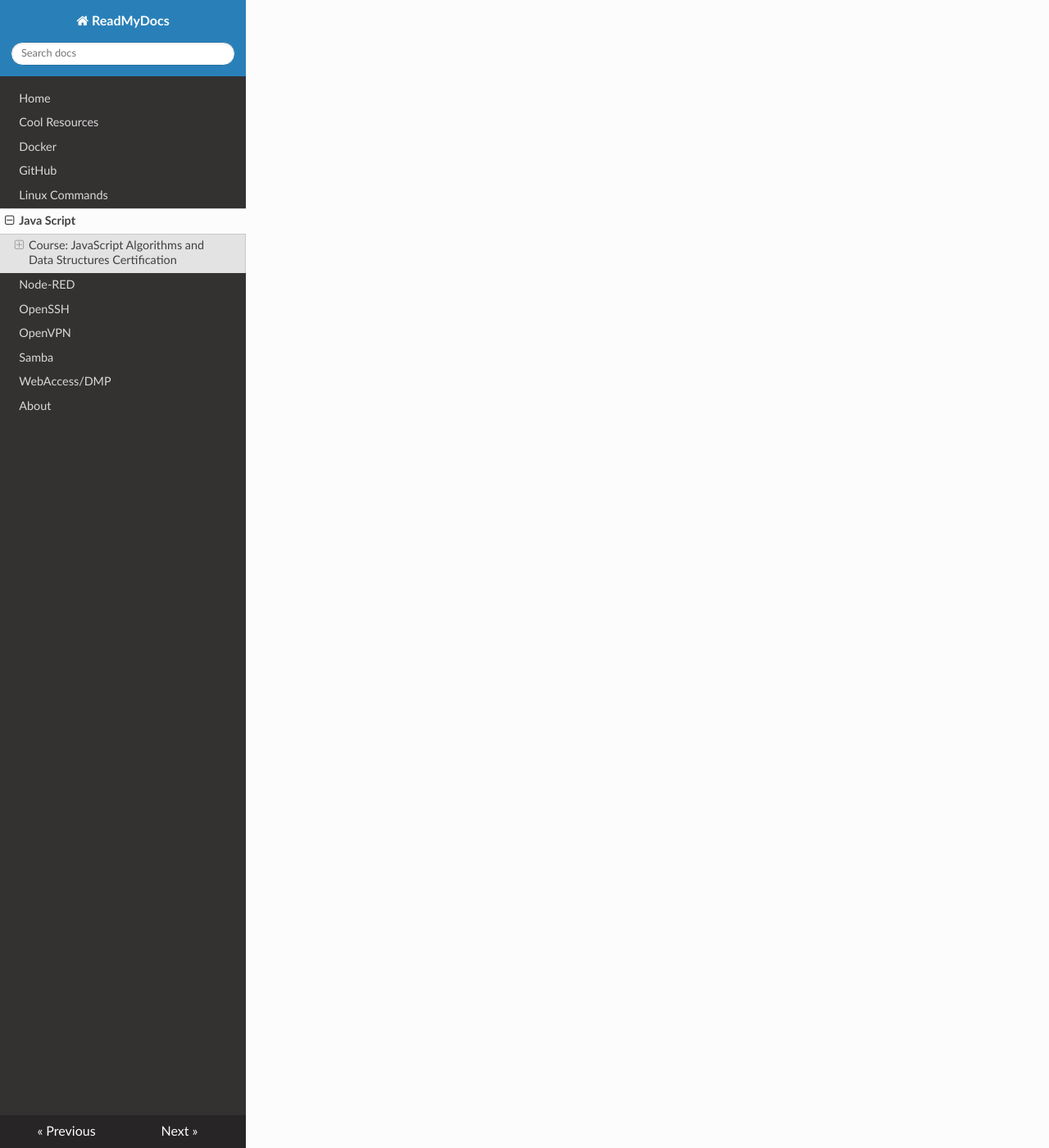
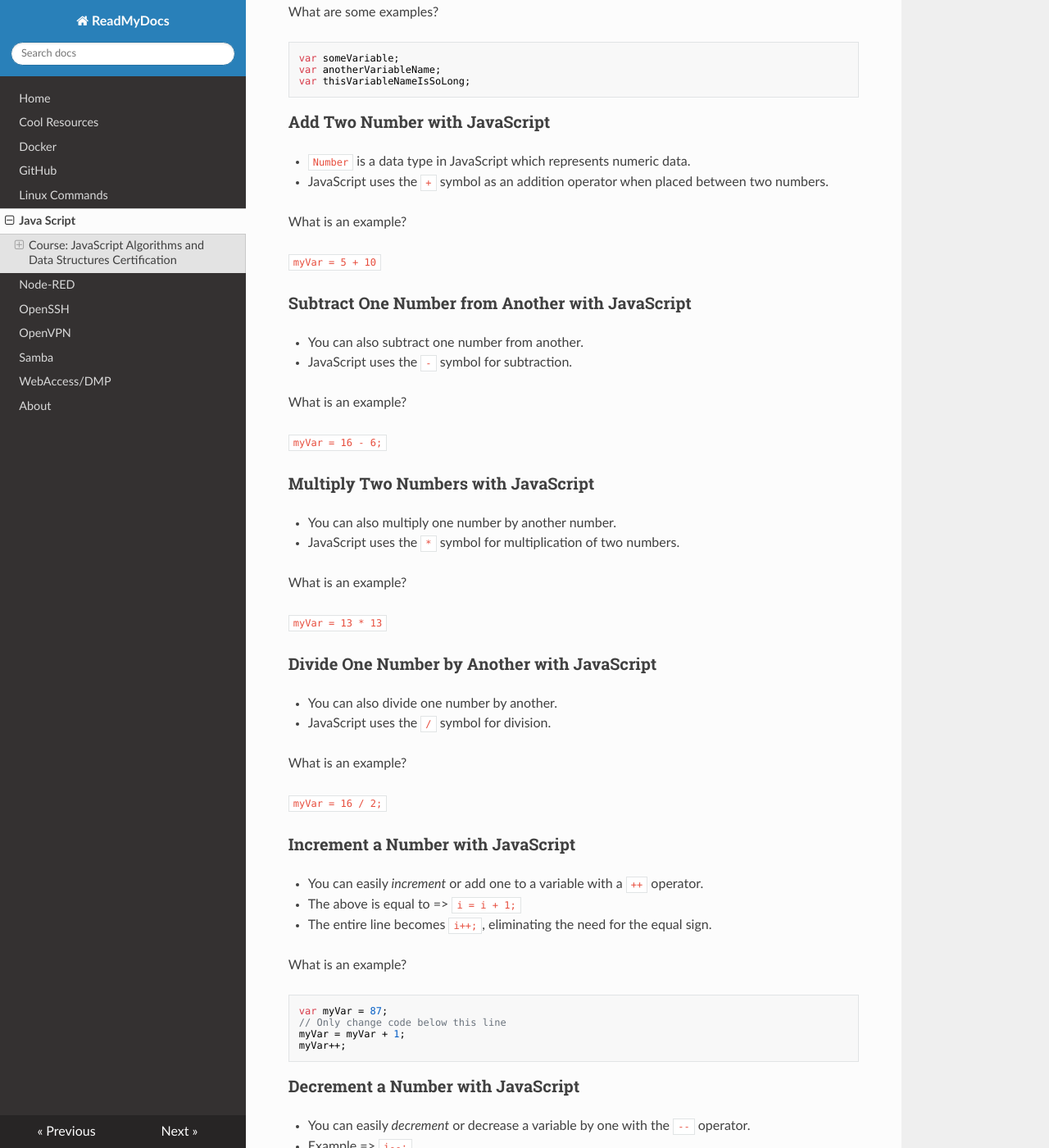
Before and after one commit to mholdiman19/mholdiman19.github.io, an MkDocs documentation site: the page built from docs/javascript.md, in a window 1280 px wide and 1400 px high, scrolled down 2714 px. Shown: the whole window at 82% size. Built offline with MkDocs 1.6.1, drawn with Linux system fonts in a browser that asks for light colours; nearby versions of some CDN libraries; some of the changed text lies outside the part shown.

Commit message:
added more JavaScript notes

````diff
--- a/docs/javascript.md
+++ b/docs/javascript.md
@@ -10,7 +10,7 @@ __NOTE__ from [freeCodeCamp](https://www.freecodecamp.org/)
 * Leave notes for yourself and others who are reading your code.
 * To leave an in-line comment.
   * `// This is an in-line comment.`
-* To leave a multi-line comment beginning with `/*` and ending iwth `*/`.
+* To leave a multi-line comment beginning with `/*` and ending with `*/`.
 
 Here is an example:
 
@@ -102,3 +102,95 @@ What is happening in the above example?
 * When JavaScript variables are declared, they have an initial value of `undefined`
 * If you do a mathematical operation on an `undefined` variable your result will be `NaN`, which means _"Not a Number_
 * If you concatenate a string with an `undefined` variable, you will get a literal string of `undefined`
+
+### Understanding Case Sensitivity in Variables
+
+* All variables and function names are case sensitive.
+* `MYVAR`is not the same as `myVar` or `myvar`
+* __Best Practice__ => Write variable names in JavaScript in _camelCase_.
+* In _camelCase_, multi-word variable names have the first word in lowercase and the first letter of each subsequent word is capitalized.
+
+What are some examples?
+
+```javascript
+var someVariable;
+var anotherVariableName;
+var thisVariableNameIsSoLong;
+```
+
+### Add Two Number with JavaScript
+
+* `Number` is a data type in JavaScript which represents numeric data.
+* JavaScript uses the `+` symbol as an addition operator when placed between two numbers.
+
+What is an example?
+
+`myVar = 5 + 10`
+
+### Subtract One Number from Another with JavaScript
+
+* You can also subtract one number from another.
+* JavaScript uses the `-` symbol for subtraction.
+
+What is an example?
+
+`myVar = 16 - 6;`
+
+### Multiply Two Numbers with JavaScript
+
+* You can also multiply one number by another number.
+* JavaScript uses the `*` symbol for multiplication of two numbers.
+
+What is an example?
+
+`myVar = 13 * 13`
+
+### Divide One Number by Another with JavaScript
+
+* You can also divide one number by another.
+* JavaScript uses the `/` symbol for division.
+
+What is an example?
+
+`myVar = 16 / 2;`
+
+### Increment a Number with JavaScript
+
+* You can easily _increment_ or add one to a variable with a `++` operator.
+* The above is equal to => `i = i + 1;`
+* The entire line becomes `i++;`, eliminating the need for the equal sign.
+
+What is an example?
+
+```javascript
+var myVar = 87;
+// Only change code below this line
+myVar = myVar + 1;
+myVar++;
+```
+
+### Decrement a Number with JavaScript
+
+* You can easily _decrement_ or decrease a variable by one with the `--` operator.
+* Example => `i--;`
+* The above is equal to => `i = i - 1;`
+* The entire line becomes `i--;`, eliminating the need for the equal sign.
+
+### Create Decimal Numbers with JavaScript
+
+* We can store decimal numbers in variables too.
+* Decimal numbers are sometime referred to as _floating point_ numbers or _floats_.
+* Not all real numbers can accurately be represented in _floating point_, which can lead to rounding errors.
+
+What is an example?
+
+`var ourDecimal = 5.7;`
+
+### Multiply Two Decimals with JavaScript
+
+* In JavaScript, you can also perform calculations with decimal numbers.
+* Let's multiply two decimals together.
+
+What is an example?
+
+`var product = 2.0 * 2.5;`
````
